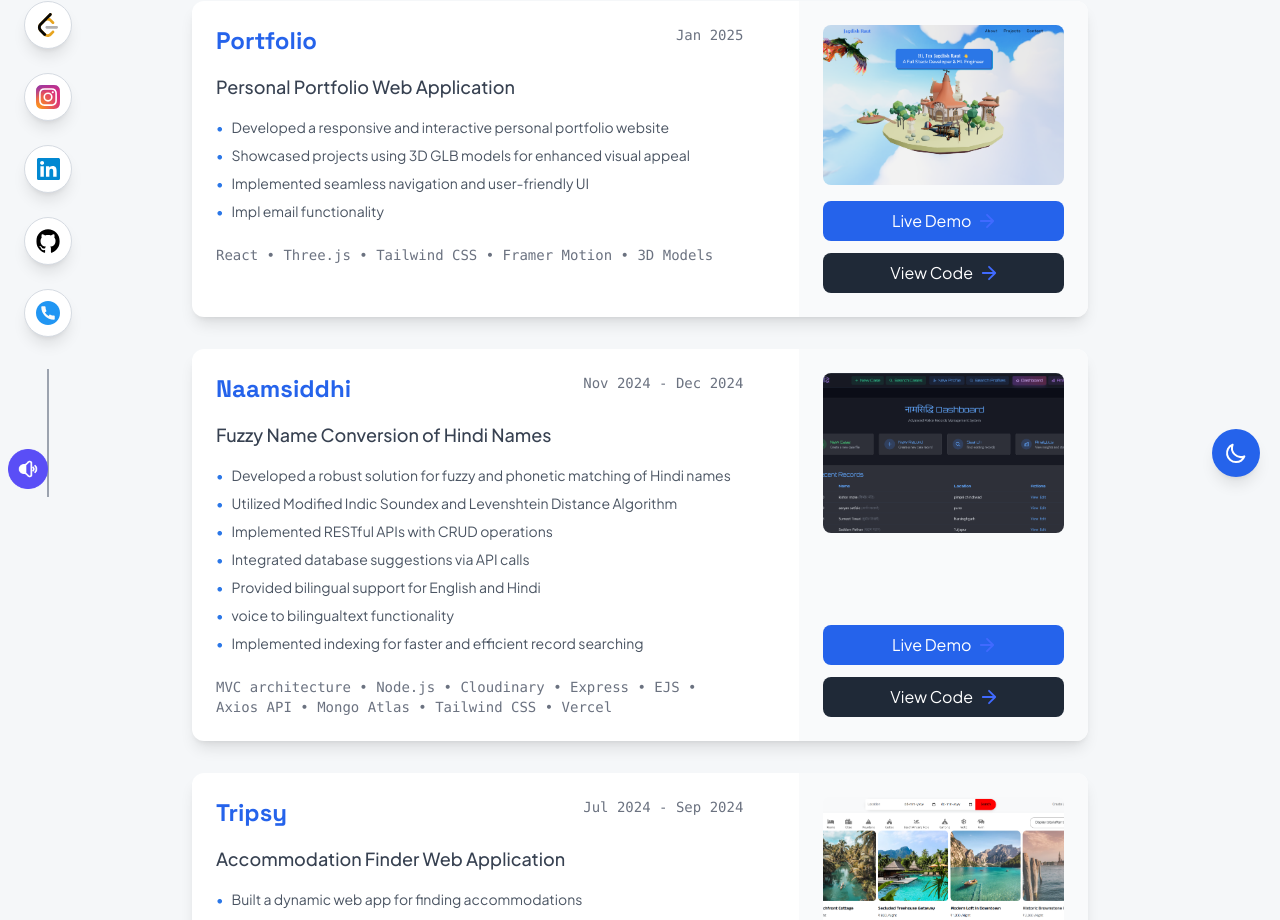
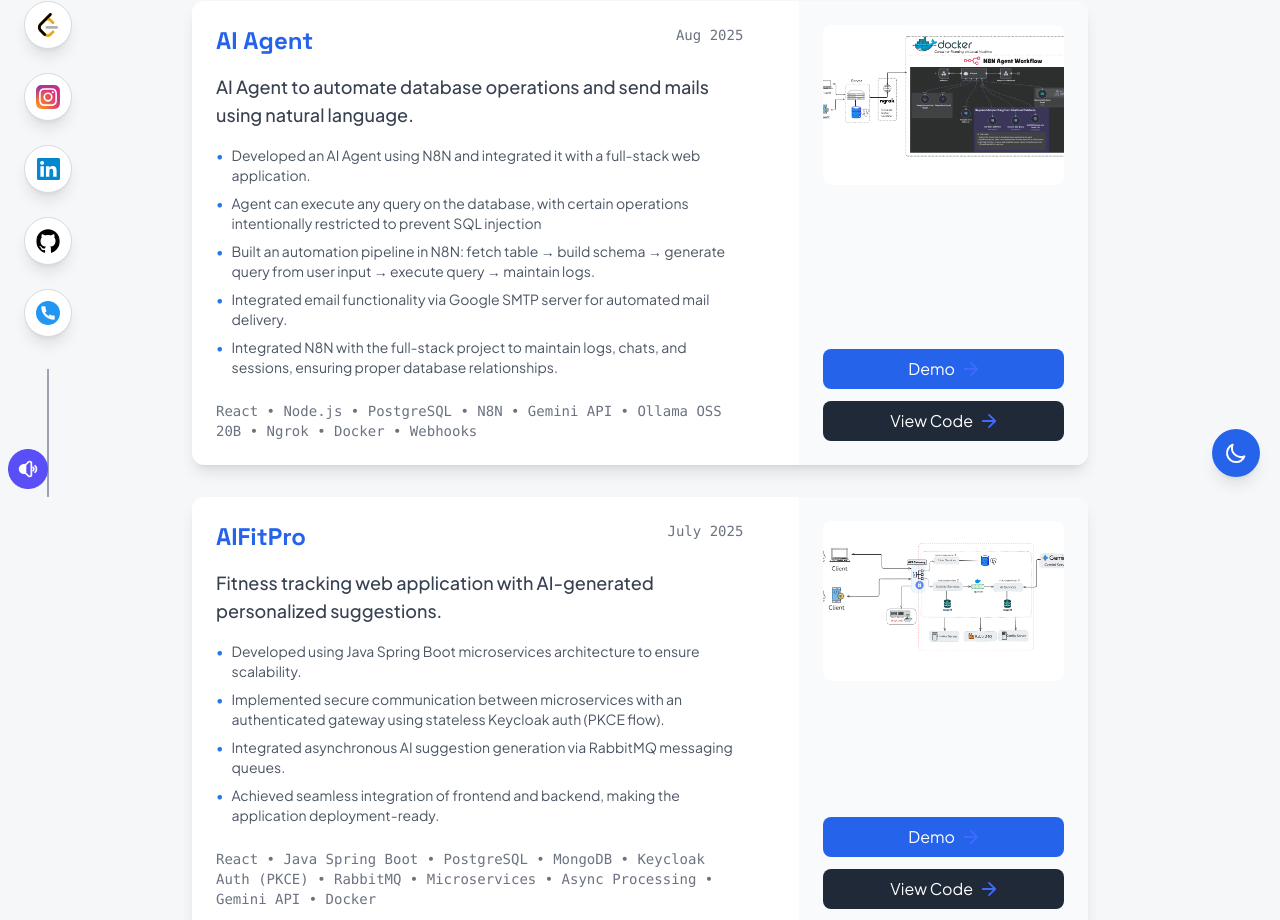
Before and after one commit to Jagdish2004/portfolio, a React (Vite) app: page /projects in a window 1280 px wide. Shown: the part 303-1223 px from the top of the page. Built offline with nearby package versions, Linux system fonts and the light colour scheme; no server answers.

Commit message:
update in projects

```diff
--- a/src/constants/index.js
+++ b/src/constants/index.js
@@ -192,7 +192,7 @@
     {
         name: 'CodeChef',
         iconUrl: codechef,
-        link: 'https://www.codechef.com/users/jaggu2004',
+        link: 'https://www.codechef.com/users/jagdish2004',
     },
     {
         name: 'LeetCode',
--- a/src/pages/Projects.jsx
+++ b/src/pages/Projects.jsx
@@ -1,79 +1,65 @@
 import { Link } from "react-router-dom";
 import { CTA } from "../components";
 import { arrow } from "../assets/icons";
-import tripsy from "../assets/images/tripsy.png";
+// import tripsy from "../assets/images/tripsy.png";
+// import projectsImage from "../assets/images/projects.png";
+// import portfolioImage from "../assets/images/portfolioImage.png";
 import naamsiddhi from "../assets/images/naamsiddhi.png";
-import projectsImage from "../assets/images/projects.png";
-import portfolioImage from "../assets/images/portfolioImage.png";
+import aifitpro from "../assets/images/aifitpro.png";
+import aiagent from "../assets/images/aiagent.png";
+
 
 const projects = [
   {
-    iconUrl: portfolioImage,
+  iconUrl: aiagent,
   theme: 'btn-back-blue',
-    name: "Portfolio",
-    date: "Jan 2025",
-    description: "Personal Portfolio Web Application",
+  name: "AI Agent",
+  date: "Aug 2025",
+  description: "AI Agent to automate database operations and send mails using natural language.",
   points: [
-      "Developed a responsive and interactive personal portfolio website",
-      "Showcased projects using 3D GLB models for enhanced visual appeal",
-      "Implemented seamless navigation and user-friendly UI",
-      "Impl email functionality"
+    "Developed an AI Agent using N8N and integrated it with a full-stack web application.",
+   "Agent can execute any query on the database, with certain operations intentionally restricted to prevent SQL injection",
+   "Built an automation pipeline in N8N: fetch table → build schema → generate query from user input → execute query → maintain logs.",
+    "Integrated email functionality via Google SMTP server for automated mail delivery.",
+    "Integrated N8N with the full-stack project to maintain logs, chats, and sessions, ensuring proper database relationships."
   ],
-    tech: "React • Three.js • Tailwind CSS • Framer Motion • 3D Models",
-    githubLink: "https://github.com/Jagdish2004/portfolio",
-    liveLink: "#"
+  tech: "React • Node.js • PostgreSQL • N8N • Gemini API • Ollama OSS 20B • Ngrok • Docker • Webhooks",
+  githubLink: "https://github.com/Jagdish2004/Analyst-n8n-backend",
+  liveLink: "https://www.linkedin.com/posts/jagdish2004_ai-automation-database-activity-7367884548497502208-r6nX?utm_source=share&utm_medium=member_desktop&rcm=ACoAAD-K8j4BqZkOJdjqptf5y6jKutScDrDIYkY"
 },
+  {
+  iconUrl: aifitpro,
+  theme: 'btn-back-orange',
+  name: "AIFitPro",
+  date: "July 2025",
+  description: "Fitness tracking web application with AI-generated personalized suggestions.",
+  points: [
+    "Developed using Java Spring Boot microservices architecture to ensure scalability.",
+    "Implemented secure communication between microservices with an authenticated gateway using stateless Keycloak auth (PKCE flow).",
+    "Integrated asynchronous AI suggestion generation via RabbitMQ messaging queues.",
+    "Achieved seamless integration of frontend and backend, making the application deployment-ready."
+  ],
+  tech: "React • Java Spring Boot • PostgreSQL • MongoDB • Keycloak Auth (PKCE) • RabbitMQ • Microservices • Async Processing • Gemini API • Docker",
+  githubLink: "https://github.com/Jagdish2004/AIFitPro",
+  liveLink: "https://www.linkedin.com/posts/jagdish2004_ai-microservices-architecture-activity-7362788864089845760-0J1n?utm_source=share&utm_medium=member_desktop&rcm=ACoAAD-K8j4BqZkOJdjqptf5y6jKutScDrDIYkY"
+}
+,
 {
   iconUrl: naamsiddhi,
   theme: 'btn-back-blue',
   name: "Naamsiddhi",
   date: "Nov 2024 - Dec 2024",
-    description: "Fuzzy Name Conversion of Hindi Names",
+  description: "Prototype developed for MP Police during Smart India Hackathon 2024.",
   points: [
-      "Developed a robust solution for fuzzy and phonetic matching of Hindi names",
-      "Utilized Modified Indic Soundex and Levenshtein Distance Algorithm",
-      "Implemented RESTful APIs with CRUD operations",
-      "Integrated database suggestions via API calls",
-      "Provided bilingual support for English and Hindi",
-      "voice to bilingualtext functionality",
-      "Implemented indexing for faster and efficient record searching"
+    "Developed a research-oriented MVC prototype for fuzzy and phonetic Hindi name matching, addressing transliteration, spelling variations, and phonetic similarities.",
+    "Designed a hybrid string-matching flow combining phonetic algorithms (Modified Indic Soundex) with fuzzy matching (Levenshtein) and external field based scoring, achieving over 98% (accuracy measured on sample data by mp police) accuracy in searches.",
+    "Reduced query time from minutes to milliseconds by integrating B-tree indexing with phonetic code matching for optimized database lookups.",
+    "Built full CRUD operations, managed many-to-many relationships in MongoDB documents, and integrated bilingual (English/Hindi) support with voice-to-text functionality for enhanced accessibility."
   ],
-    tech: " MVC architecture • Node.js • Cloudinary • Express • EJS • Axios API • Mongo Atlas • Tailwind CSS • Vercel",
+  tech: "Node.js • Express • MongoDB Atlas • MVC Architecture • EJS • Tailwind CSS • Cloudinary • Axios • Vercel • Custom Algorithms",
   githubLink: "https://github.com/Jagdish2004/NaamSiddhi",
   liveLink: "https://naam-siddhi1.vercel.app/"
 },
-  {
-    iconUrl: tripsy,
-    theme: 'btn-back-orange',
-    name: "Tripsy",
-    date: "Jul 2024 - Sep 2024",
-    description: "Accommodation Finder Web Application",
-    points: [
-      "Built a dynamic web app for finding accommodations",
-      "Implemented complete CRUD functionality",
-      "Cookie based session management and error handling",
-      "Integrated Authentication and Authorization systems"
-    ],
-    tech: "Express • Cloudinary • EJS • Node.js • Bootstrap • Passport Authentication & Authorization",
-    githubLink: "https://github.com/Jagdish2004/tripsy",
-    liveLink: "https://tripsy1-peach.vercel.app/Tripsy"
-  },
-  {
-    iconUrl: projectsImage,
-    theme: 'btn-back-green',
-    name: "MultiMaze & More",
-    date: "2023 - 2024",
-    description: "Collection of Interactive Web Projects",
-    points: [
-      "MultiMaze: Competitive multiplayer maze game",
-      "StonepaperScissor: Interactive game implementation",
-      "Spotify Clone: Music player with playlist management",
-      "Amazon Clone: E-commerce platform frontend"
-    ],
-    tech: "JavaScript • HTML • CSS",
-    githubLink: "https://github.com/Jagdish2004/",
-    liveLink: "https://multi-maze-game-git-main-jagdish2004s-projects.vercel.app/"
-  }
 ];
 
 const ProjectCard = ({ project }) => {
@@ -125,7 +111,7 @@
             rel="noopener noreferrer"
             className="flex items-center justify-center gap-2 px-4 py-2 bg-blue-600 text-white rounded-lg hover:bg-blue-700 transition-colors"
           >
-            Live Demo
+            Demo
             <img src={arrow} alt="arrow" className="w-4 h-4" />
           </Link>
           <Link
```
Also changed, not shown: src/assets/images/aiagent.png (added), src/assets/images/aifitpro.png (added). Lines whose indentation alone changed are shown as unchanged.
